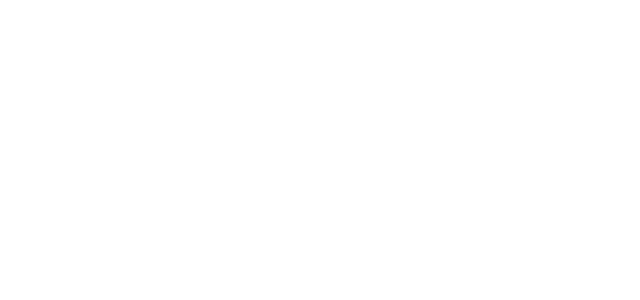
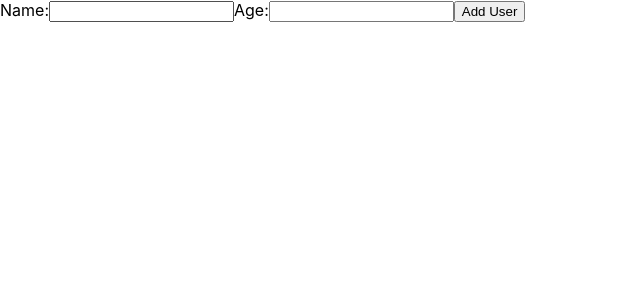
Before and after one commit to Vishakhavel/user-management-system, a React (Create React App) app: page / in a window 1280 px wide. Shown: the top 300 px of the page, without its empty margins (0-640 px from the left). Built offline with nearby package versions, Linux system fonts and the light colour scheme.

Commit message:
basic form complete

```diff
--- a/src/App.js
+++ b/src/App.js
@@ -1,8 +1,15 @@
 import logo from './logo.svg'
 import './App.css'
+import AddUser from './Users/AddUser'
+import React, { useState } from 'react'
 
 function App() {
-  return <div></div>
+  const [userlist, setUserList] = useState([])
+  return (
+    <div>
+      <AddUser />
+    </div>
+  )
 }
 
 export default App
--- /dev/null
+++ b/src/Users/AddUser.js
@@ -0,0 +1,50 @@
+import React, { useState } from 'react'
+import styles from './UserForm.module.css'
+
+const UserForm = (props) => {
+  const [enteredAge, setEnteredAge] = useState()
+  const [enteredName, setEnteredName] = useState()
+
+  const handleFormSubmit = (event) => {
+    event.preventDefault()
+    console.log(enteredName)
+    console.log(enteredAge)
+
+    setEnteredAge('')
+    setEnteredName('')
+
+    // call to the handler
+  }
+
+  const handleInputName = (event) => {
+    setEnteredName(event.target.value)
+  }
+
+  const handleInputAge = (event) => {
+    setEnteredAge(event.target.value)
+  }
+  return (
+    <div>
+      <form onSubmit={handleFormSubmit}>
+        <label htmlFor='name'>Name:</label>
+        <input
+          type='text'
+          id='name'
+          value={enteredName}
+          onChange={handleInputName}
+        />
+
+        <label htmlFor='age'>Age:</label>
+        <input
+          type='number'
+          id='age'
+          value={enteredAge}
+          onChange={handleInputAge}
+        />
+
+        <button type='submit'>Add User</button>
+      </form>
+    </div>
+  )
+}
+export default UserForm
```
Also changed, not shown: src/Users/AddUser.module.css (added, +26 -0 lines), src/Users/UserForm.js (deleted, +0 -10 lines), src/UI/Card.js (added), src/UI/card.module.css (added).
